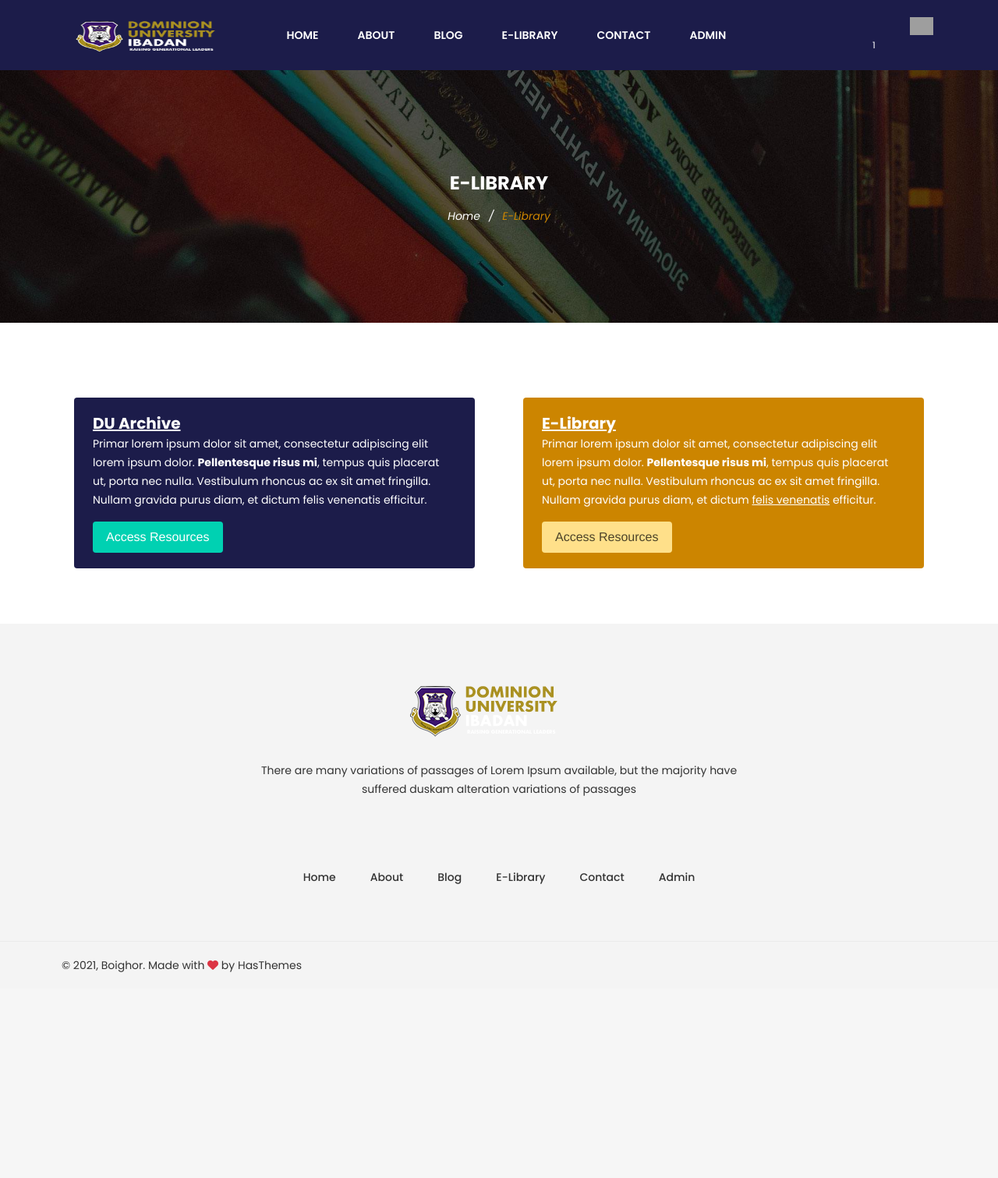
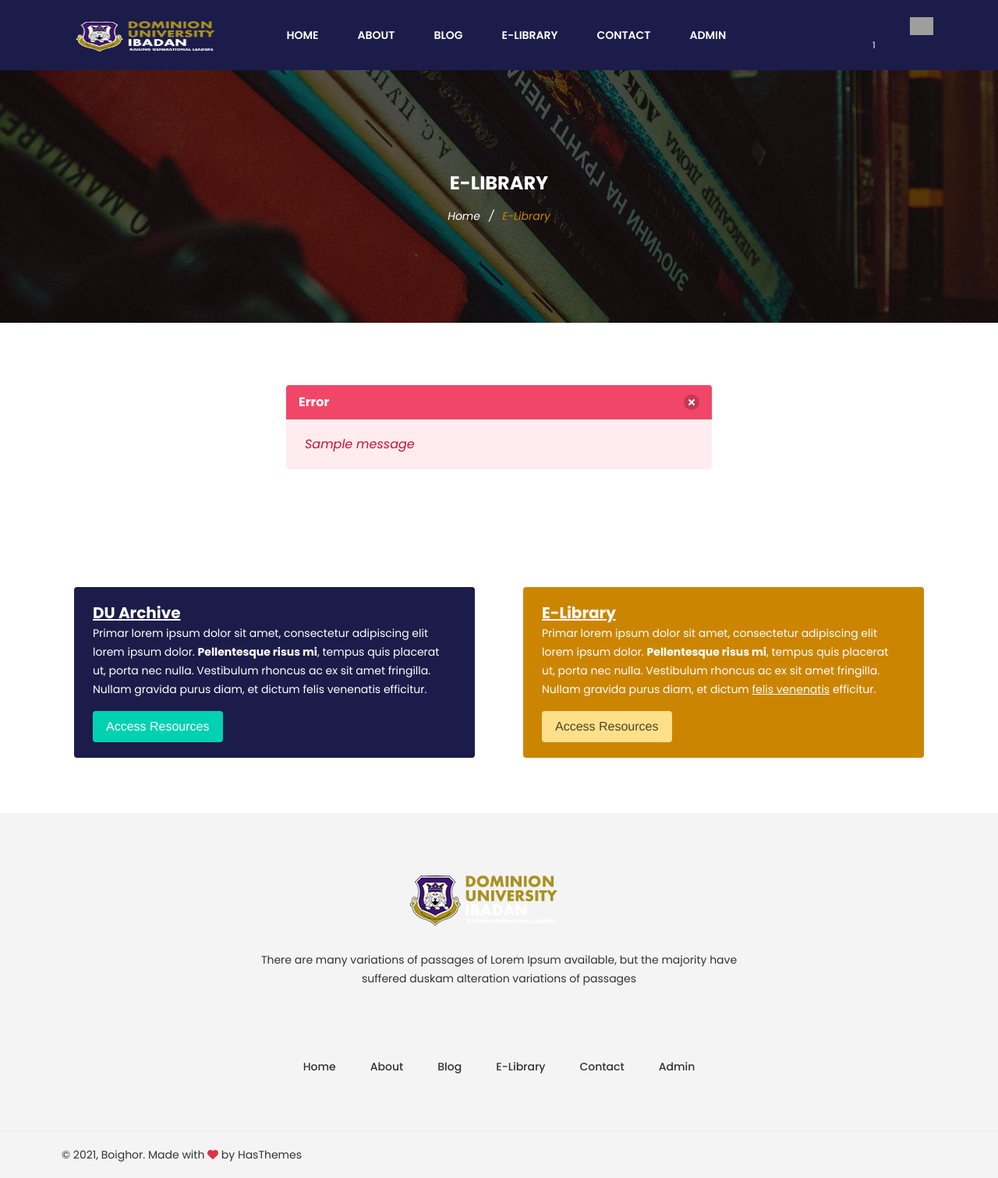
Before and after one commit to Lucasdeekay/LibRead, a Django app: template Library/templates/library/library_main.html in a window 1280 px wide. Shown: the whole page at 78% size. Before the commit the page ends 1247 px from the top, so only its background shows below. Run offline with Django 3.2, Linux system fonts and the light colour scheme; the template is opened without the code that fills it: most values are stand-ins (such as "Sample title", 1, 10 or a date in 2020); one stand-in notice (Sample message) is shown; some libraries are stand-ins or nearby versions; some web fonts are replaced; grey boxes are pictures that could not be loaded.

Commit message:
Edited library_main.html

```diff
--- a/Library/templates/library/library_main.html
+++ b/Library/templates/library/library_main.html
@@ -16,6 +16,7 @@
 {% endblock %}
 
 {% block content %}
+<!-- Start breadcrumb area -->
 <div class="ht__breadcrumb__area bg-image--6">
     <div class="container">
         <div class="row">
@@ -33,6 +34,39 @@
     </div>
 </div>
 <!-- End breadcrumb area -->
+<!-- Start Message area -->
+<section class="my_account_area pt--80 pb--55 bg--white">
+    <div class="container">
+        <div class="row d-flex justify-content-center">
+            <div class="col-sm-6">
+                {% for message in messages %}
+                {% if message.success %}
+                <article class="message is-success">
+                    <div class="message-header">
+                        <p>Success</p>
+                        <button class="delete" aria-label="delete"></button>
+                    </div>
+                    <div class="message-body">
+                        <em>{{ message }}</em>
+                    </div>
+                </article>
+                {% else %}
+                <article class="message is-danger">
+                    <div class="message-header">
+                        <p>Error</p>
+                        <button class="delete" aria-label="delete"></button>
+                    </div>
+                    <div class="message-body">
+                        <em>{{ message }}</em>
+                    </div>
+                </article>
+                {% endif %}
+                {% endfor %}
+            </div>
+        </div>
+    </div>
+</section>
+<!-- End Message area -->
 <!-- Start My Account Area -->
 <section class="my_account_area pt--80 pb--55 bg--white">
     <div class="container">
```
